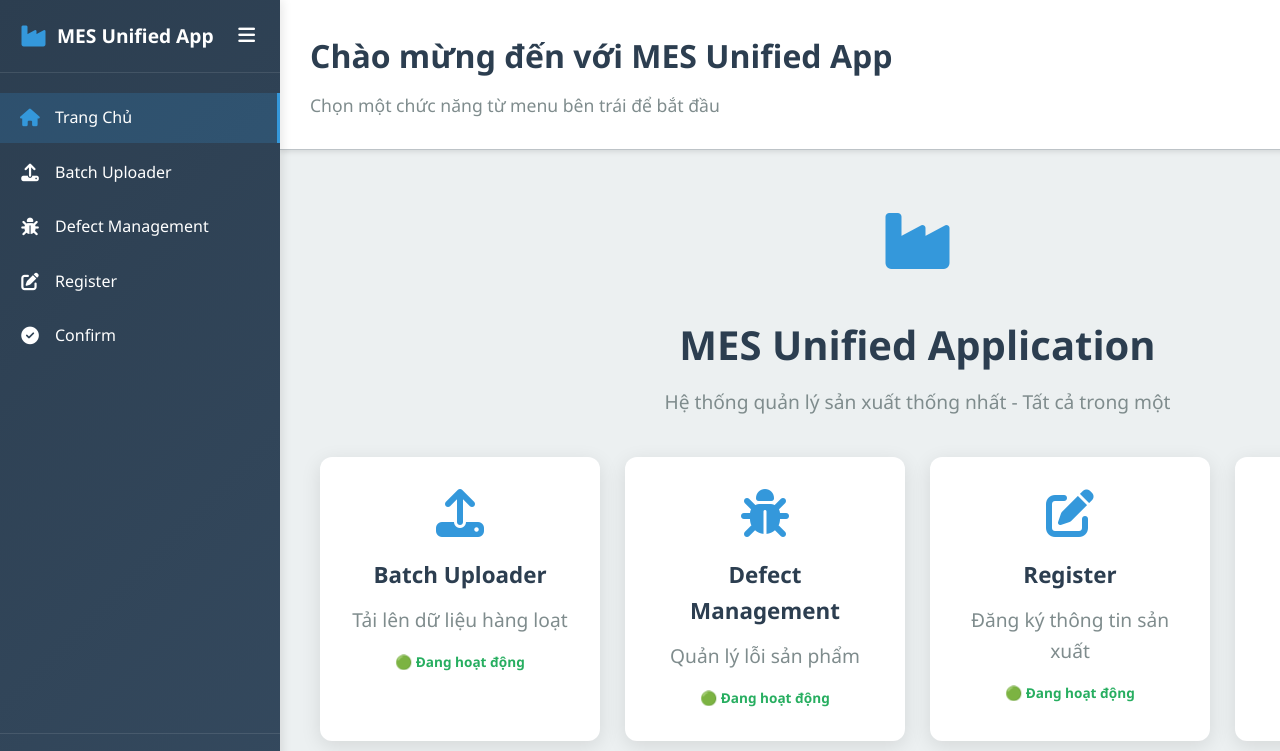
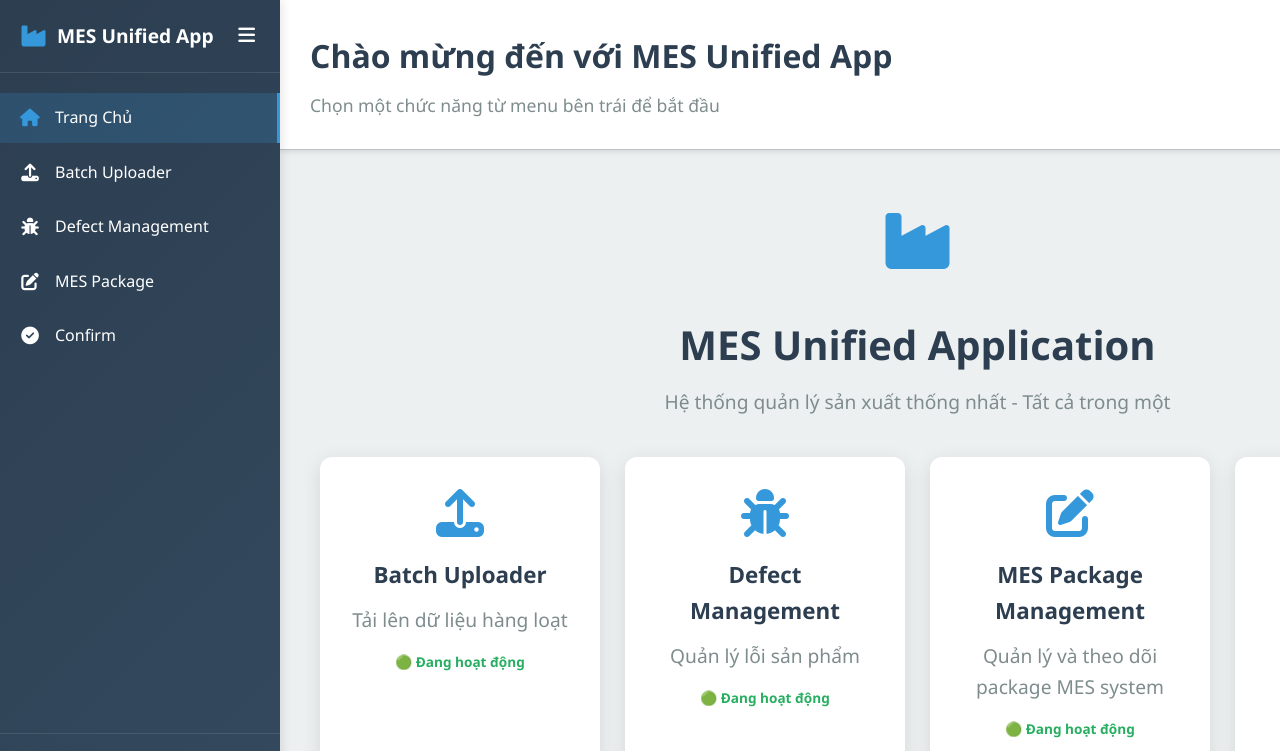
Before and after one commit to XuanAn2018/mes-unified-app, a plain HTML site: page index.html in a window 1280 px wide. Shown: the top 751 px of the page. Drawn offline with Linux system fonts and the light colour scheme.

Commit message:
Update navigation and card text for MES Package

```diff
--- a/index.html
+++ b/index.html
@@ -44,7 +44,7 @@
                     <li class="nav-item">
                         <a href="register.html" class="nav-link">
                             <i class="nav-icon fas fa-edit"></i>
-                            <span class="nav-text">Register</span>
+                            <span class="nav-text">MES Package</span>
                         </a>
                     </li>
                     <li class="nav-item">
@@ -95,8 +95,8 @@
                             </a>
                             <a href="register.html" class="app-card">
                                 <i class="fas fa-edit"></i>
-                                <h3>Register</h3>
-                                <p>Đăng ký thông tin sản xuất</p>
+                                <h3>MES Package Management</h3>
+                                <p>Quản lý và theo dõi package MES system</p>
                                 <div class="app-status">🟢 Đang hoạt động</div>
                             </a>
                             <a href="confirm.html" class="app-card">
```
